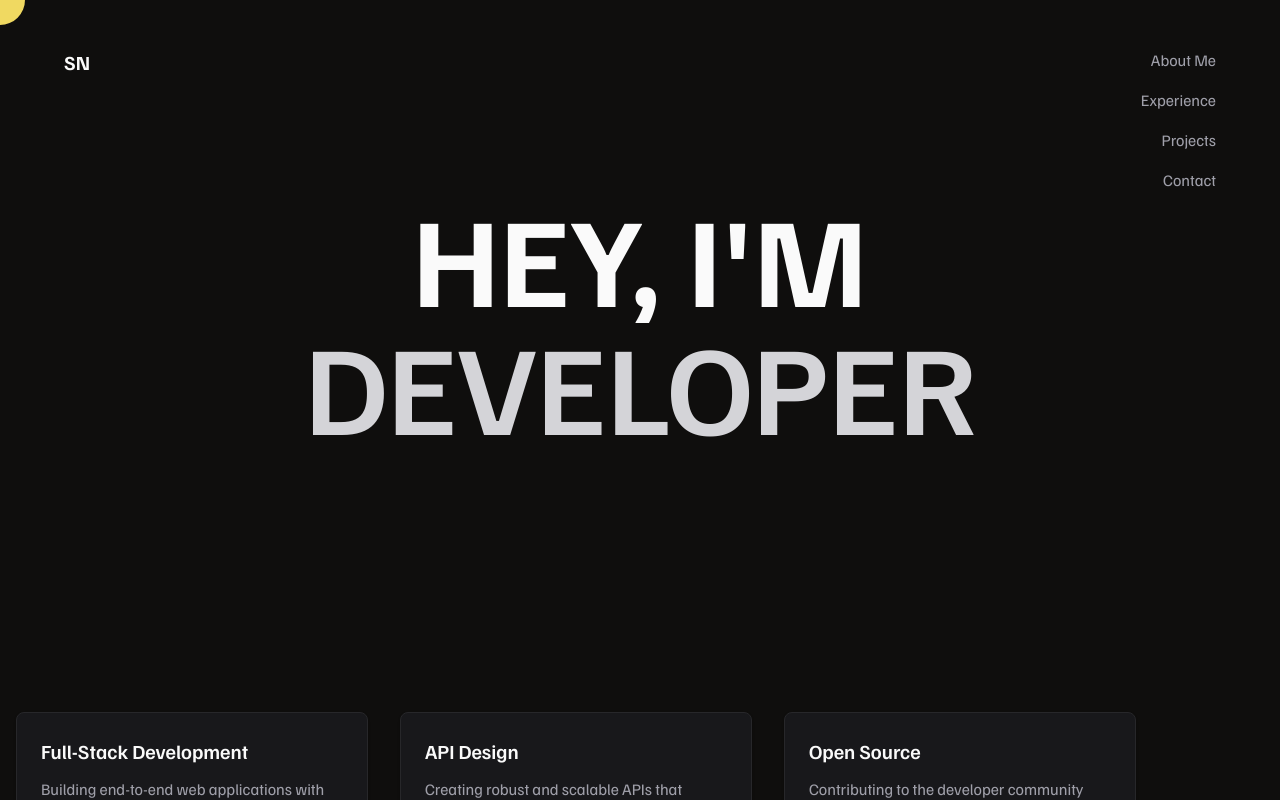
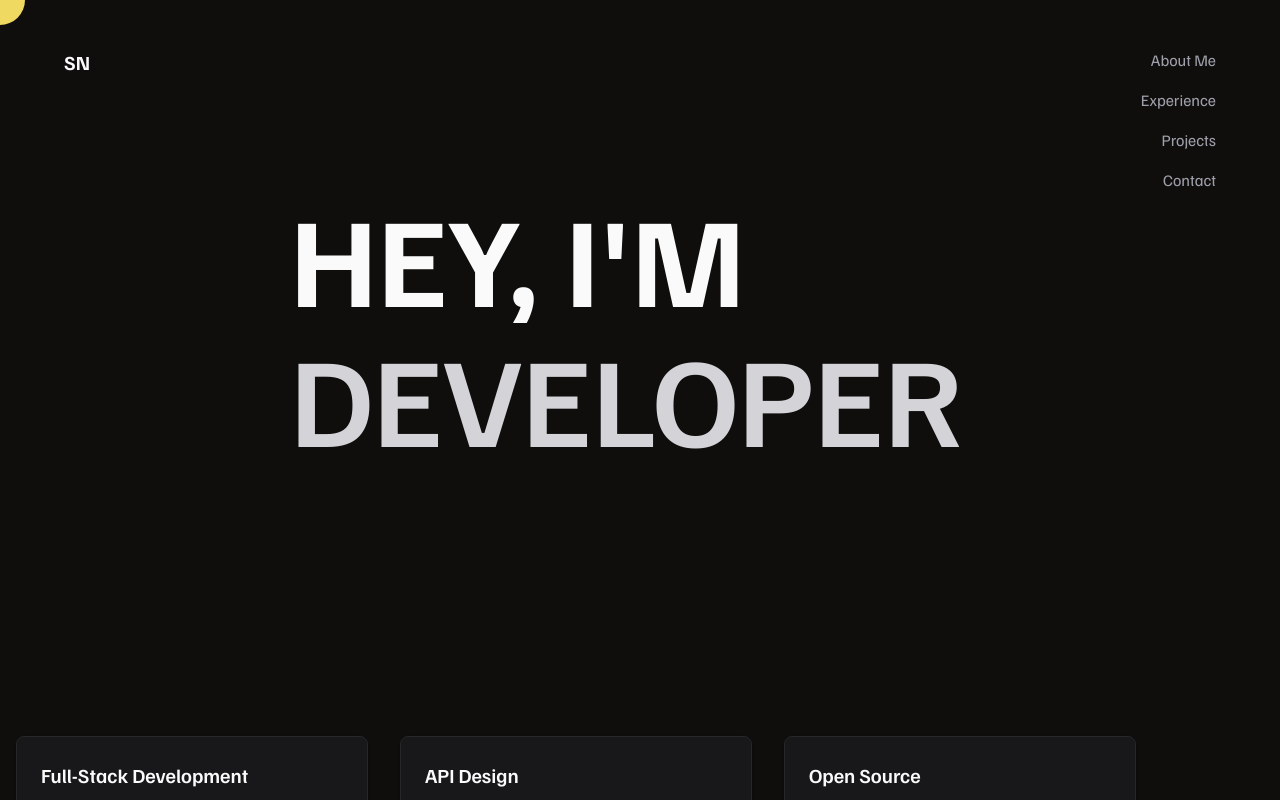
Before and after one commit to saurabhnimkande/dev-portfolio, a Next.js app: page / in a window 1280 px wide. Shown: the top 800 px of the page. Built offline with nearby package versions, Linux system fonts and the light colour scheme.

Commit message:
centre text on homepage

```diff
--- a/src/app/page.tsx
+++ b/src/app/page.tsx
@@ -12,12 +12,14 @@ export default function Home() {
 
   return (
     <div className="bg-background flex flex-col">
-      <div className="py-48 text-center">
-        <h1 className="text-9xl font-bold text-zinc-50 mb-6">
-          HEY, I'M
-        </h1>
-        <div className="text-9xl font-semibold text-zinc-300 mb-8 h-20 flex items-center justify-center">
-          {text}
+      <div className="my-48 flex flex-col items-center">
+        <div>
+          <h1 className="text-9xl font-bold text-zinc-50 mb-6 expand-mouse-circle w-[500px]">
+            HEY, I'M
+          </h1>
+          <div className="text-9xl font-semibold text-zinc-300 mb-8 h-26 w-[700px] flex items-center justify-start expand-mouse-circle">
+            {text}
+          </div>
         </div>
       </div>
       <div className="max-w-6xl px-4 py-16">
--- a/src/components/MouseFollower.tsx
+++ b/src/components/MouseFollower.tsx
@@ -58,7 +58,7 @@ export default function MouseFollower() {
   }, [isClient]);
 
   const baseCircleSize = 50; // Always use 50px base size
-  const scale = isHidden ? 0 : (isExpanded ? 3 : 1); // Scale to 0 when hidden, 1.6 when expanded
+  const scale = isHidden ? 0 : (isExpanded ? 6 : 1); // Scale to 0 when hidden, 1.6 when expanded
   const opacity = isHidden ? 0 : 1; // Fade out when hidden
 
   // Only render on client side to avoid window access issues
```
